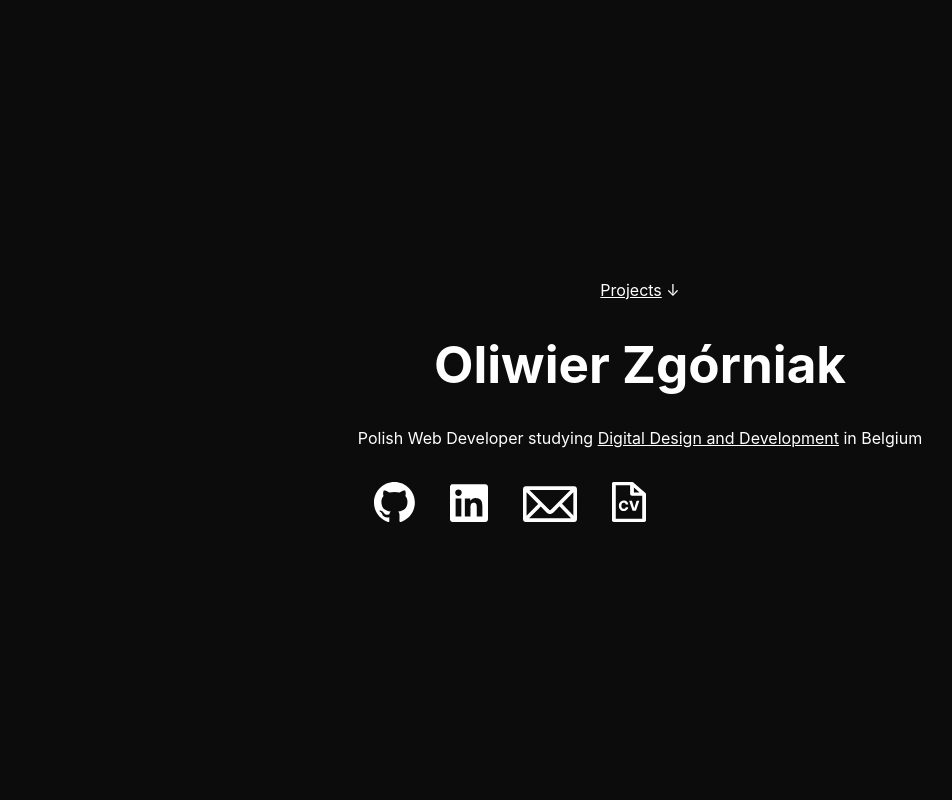
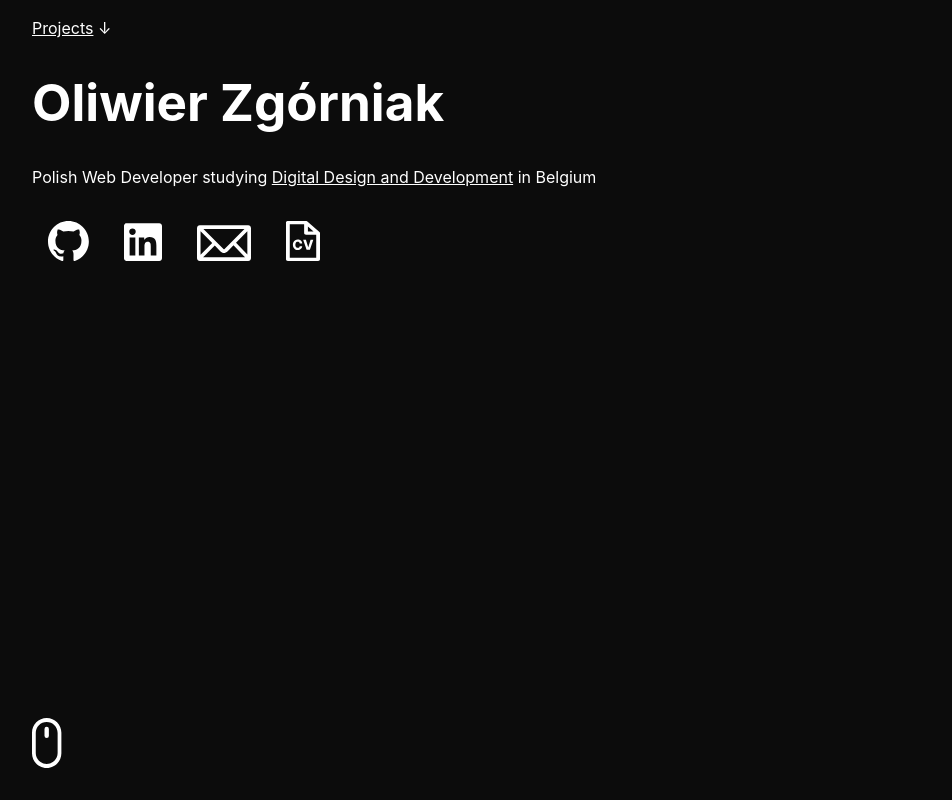
Before and after one commit to oliwierzgorniak/scrollytelling, a website built with Vite: page index.html in a window 1280 px wide. Shown: the whole page, without its empty margins (0-952 px from the left). Built offline with nearby package versions, Linux system fonts and the light colour scheme.

Commit message:
landing style changes, add mouse

```diff
--- a/index.html
+++ b/index.html
@@ -6,8 +6,7 @@
     <title>Oliwier Zgórniak</title>
   </head>
   <body>
-    <div id="app">
-      <header class="landing">
+    <header class="landing container">
       <nav class="nav">
         <ul class="nav__list">
           <li>
@@ -42,8 +41,33 @@
           ><img src="./src/assets/cv.svg" alt="CV icon"
         /></a>
       </div>
+      <svg
+        class="landing__mouse"
+        width="30"
+        height="50"
+        viewBox="0 0 30 50"
+        fill="none"
+        xmlns="http://www.w3.org/2000/svg"
+      >
+        <g id="Group 154">
+          <rect
+            id="wheel"
+            x="12.5"
+            y="8.74994"
+            width="4.375"
+            height="11.25"
+            rx="2.1875"
+            fill="white"
+          />
+          <path
+            fill-rule="evenodd"
+            clip-rule="evenodd"
+            d="M14.6875 0C6.57582 0 0 6.57582 0 14.6875V35.3125C0 43.4242 6.57582 50 14.6875 50C22.7992 50 29.375 43.4242 29.375 35.3125V14.6875C29.375 6.57582 22.7992 0 14.6875 0ZM14.6875 4.0625C8.64689 4.0625 3.75001 8.95938 3.75001 15V35C3.75001 41.0406 8.64689 45.9375 14.6875 45.9375C20.7281 45.9375 25.625 41.0406 25.625 35V15C25.625 8.95938 20.7281 4.0625 14.6875 4.0625Z"
+            fill="white"
+          />
+        </g>
+      </svg>
     </header>
-    </div>
     <script type="module" src="/src/main.js"></script>
   </body>
 </html>
--- a/src/styles/landing.css
+++ b/src/styles/landing.css
@@ -1,3 +1,8 @@
+.landing {
+  min-height: 100vh;
+  position: relative;
+}
+
 .nav__a {
   text-decoration: none;
 }
@@ -19,3 +24,9 @@
   display: block;
   max-height: 2.5rem;
 }
+
+.landing__mouse {
+  position: absolute;
+  bottom: 2em;
+  left: 2em;
+}
--- a/src/styles/main.css
+++ b/src/styles/main.css
@@ -15,6 +15,10 @@
   text-rendering: optimizeLegibility;
   -webkit-font-smoothing: antialiased;
   -moz-osx-font-smoothing: grayscale;
+}
+
+* {
+  box-sizing: border-box;
 }
 
 a {
@@ -66,9 +70,9 @@ img {
   max-width: 100%;
 }
 
-#app {
+.container {
   max-width: 1280px;
   margin: 0 auto;
-  padding: 2rem;
-  text-align: center;
+  padding: 0 2rem;
+  width: 100%;
 }
```
Lines whose indentation alone changed are shown as unchanged.
